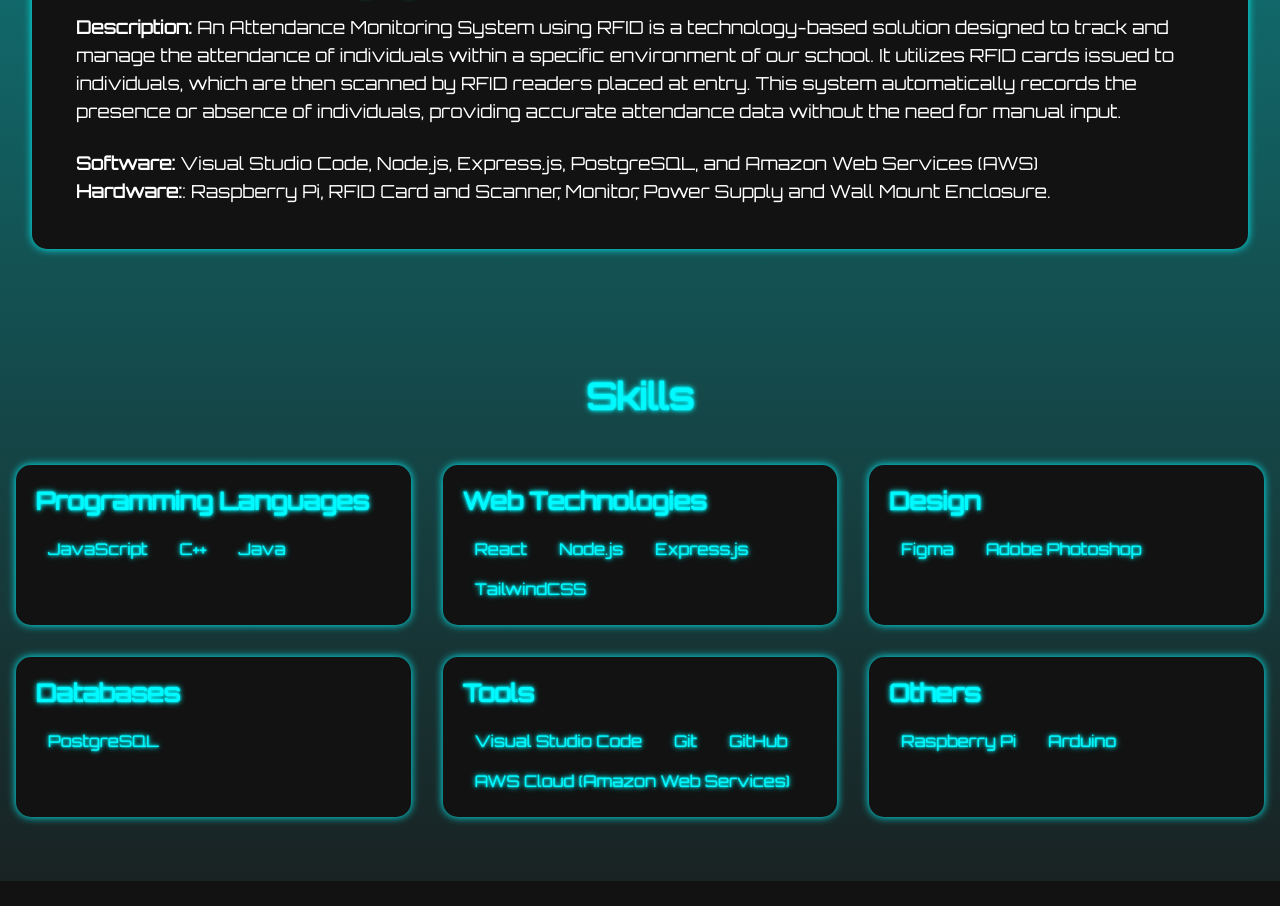
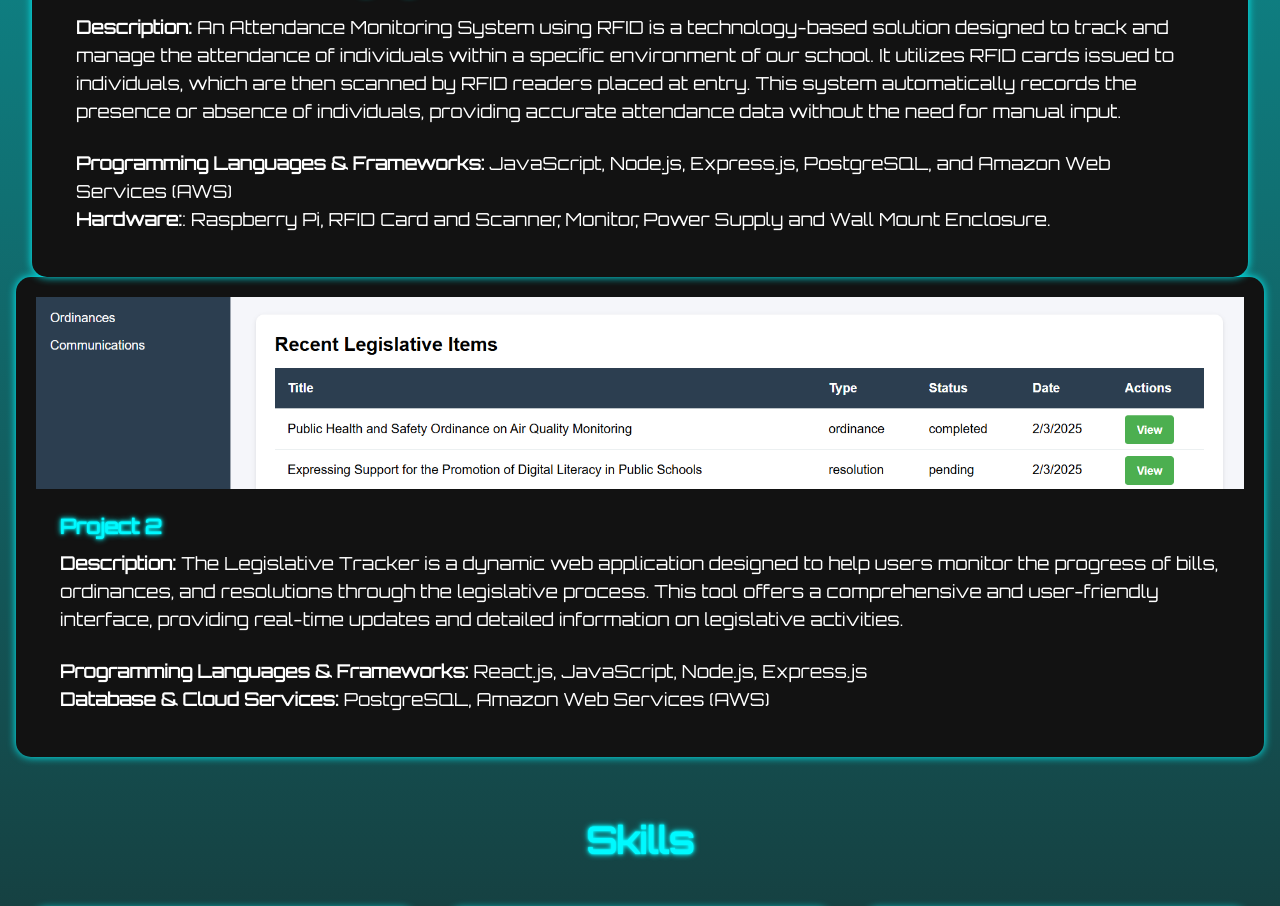
Before and after one commit to theshydreamer/TSD, a website built with Vite: page index.html in a window 1280 px wide. Shown: the part 1863-2769 px from the top of the page. Built offline with nearby package versions, Linux system fonts and the light colour scheme.

Commit message:
add project

```diff
--- a/index.html
+++ b/index.html
@@ -233,28 +233,31 @@
                         <h3 class="font-bold text-2xl mb-4 neon-text">Attendance Monitoring System</h3>
                         <p class="text-lg"><strong>Description:</strong> An Attendance Monitoring System using RFID is a technology-based solution designed to track and manage the attendance of individuals within a specific environment of our school. It utilizes RFID cards issued to individuals, which are then scanned by RFID readers placed at entry. This system automatically records the presence or absence of individuals, providing accurate attendance data without the need for manual input.</p>
                         <br>
-                        <p class="text-lg"><strong>Software:</strong> Visual Studio Code, Node.js, Express.js, PostgreSQL, and Amazon Web Services (AWS)</p>
+                        <p class="text-lg"><strong>Programming Languages & Frameworks:</strong> JavaScript, Node.js, Express.js, PostgreSQL, and Amazon Web Services (AWS)</p>
                         <p class="text-lg"><strong>Hardware:</strong>: Raspberry Pi, RFID Card and Scanner, Monitor, Power Supply and Wall Mount Enclosure.</p>
-                        <!-- <a href="https://link-to-project1.com" target="_blank" class="neon-button mt-4 inline-block">View Project</a> -->
+                        <!-- <a href="https://link-to-project1.com" target="_blank" class="neon-button mt  -4 inline-block">View Project</a> -->
                     </div>
                 </div>
             </div>
         </div>
 
-                <!-- <div class="neon-box">
-                    <img src="" alt="Project 2" class="w-full h-48 object-cover">
+                <div class="neon-box">
+                    <img src="lt.png" alt="Legislative Tracking System" class="w-full h-48 object-cover">
                     <div class="p-6">
                         <h3 class="font-bold text-xl mb-2 neon-text">Project 2</h3>
-                        <p>ON PROCESS...</p>
+                        <p class="text-lg"><strong>Description:</strong> The Legislative Tracker is a dynamic web application designed to help users monitor the progress of bills, ordinances, and resolutions through the legislative process. This tool offers a comprehensive and user-friendly interface, providing real-time updates and detailed information on legislative activities.</p>
+                        <br>
+                        <p class="text-lg"><strong>Programming Languages & Frameworks:</strong> React.js, JavaScript, Node.js, Express.js</p>
+                        <p class="text-lg"><strong>Database & Cloud Services:</strong> PostgreSQL, Amazon Web Services (AWS)</p>
                     </div>
-                </div>  -->
+                </div>
                 <!-- <div class="neon-box">
                     <img src="" alt="Project 3" class="w-full h-48 object-cover">
                     <div class="p-6">
                         <h3 class="font-bold text-xl mb-2 neon-text">Project 3</h3>
                         <p>ON PROCESS...</p>
                     </div>
-                </div> -->
+                </div>
             </div>
         </div>
     </section>
```
Also changed, not shown: lt.png (added).
